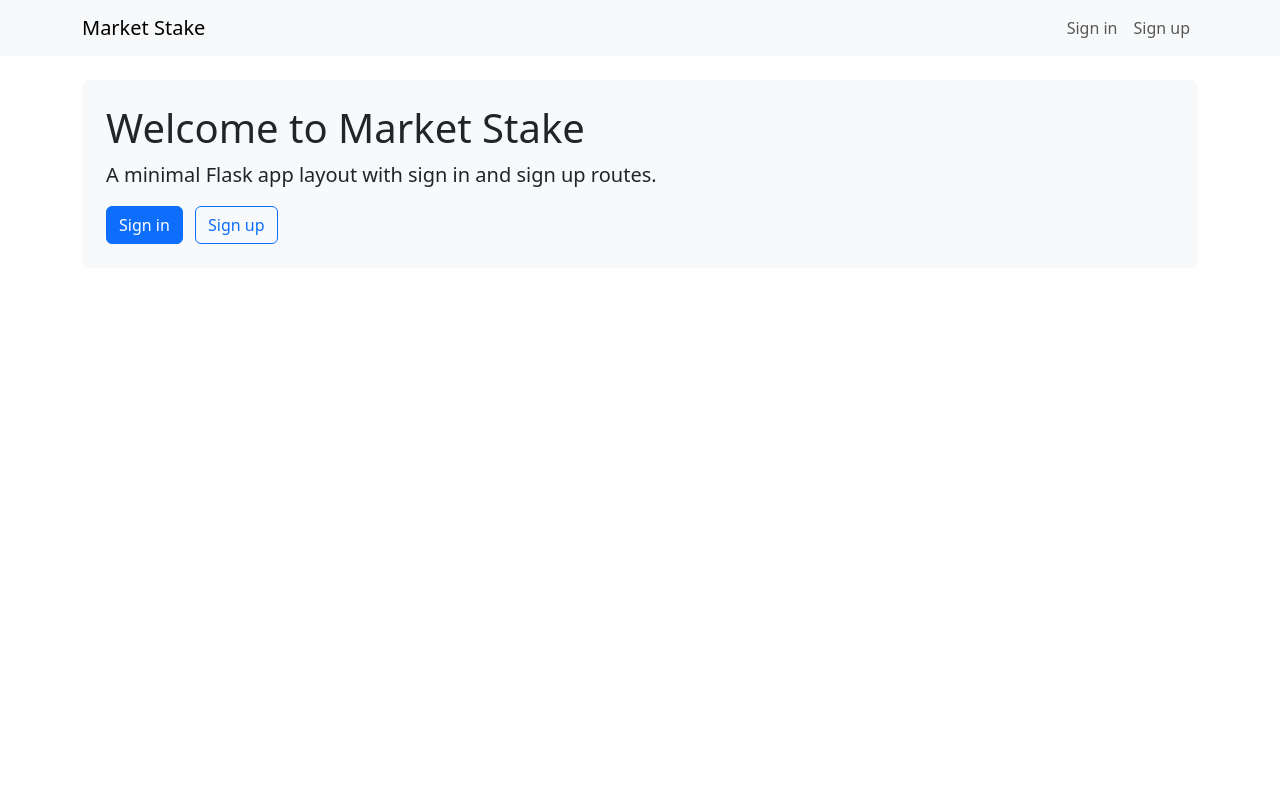
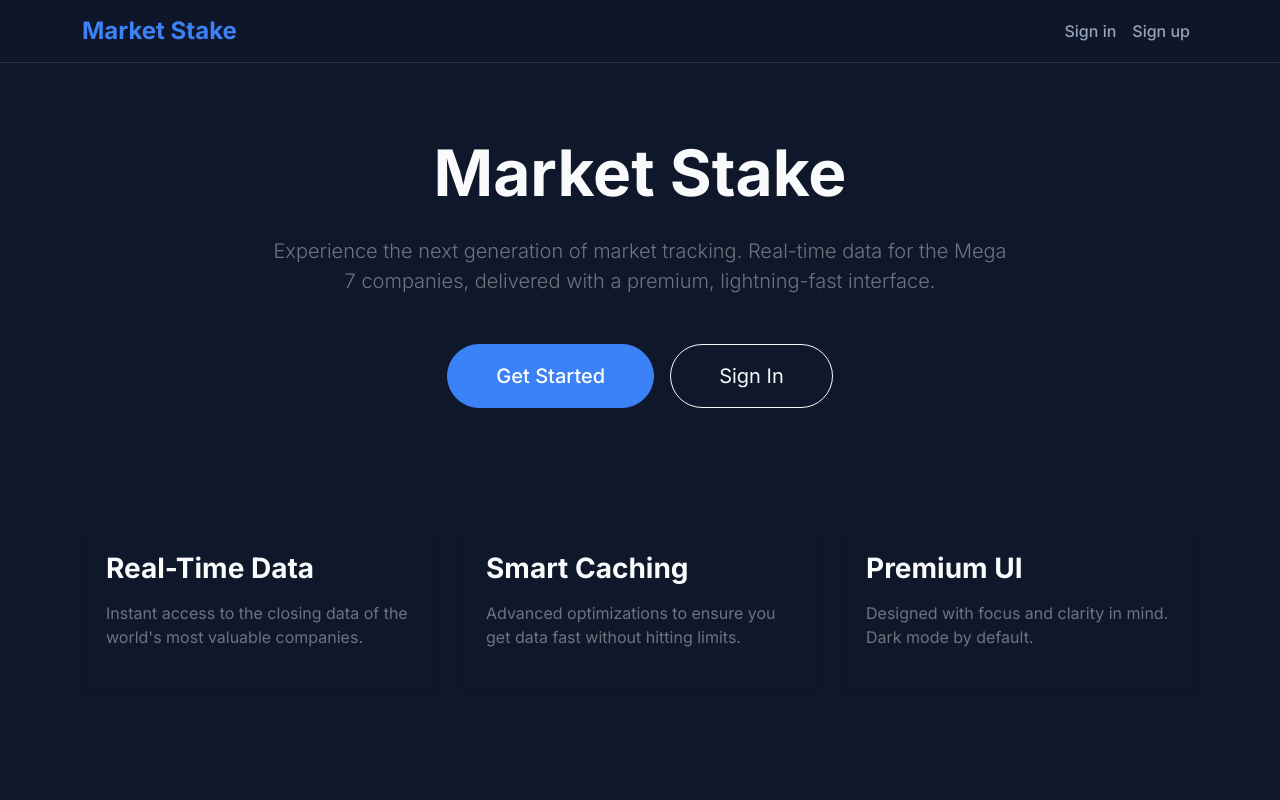
Before and after one commit to Aaron-pweb/MARKET-STAKE, a Flask app: page / in a window 1280 px wide. Run offline with Flask 3, Linux system fonts and the light colour scheme.

Commit message:
feat: Implement MarketStack service for Mega 7 stock data, revamp home and dashboard UIs, and introduce custom dark mode styling.

```diff
--- a/main.py
+++ b/main.py
@@ -1,20 +1,19 @@
 from flask import Flask, request, render_template, redirect, url_for, session, flash
+from market_service import MarketStackService
 
 app = Flask(__name__)
 app.config.from_prefixed_env()
 API_KEY = app.config.get("API_KEY")
-app.secret_key = app.config.get('API_KEY')
+app.secret_key = "app.config.get('API_KEY')"
+app.config["SECRETE_KEY"] = "THIS NIS TEH SECRETE KEY YEAH"
+
 users = {}
-
 
 @app.route("/")
 def home():
-	print(API_KEY)
-	print(users)
 	"""Home page. Shows sign in / sign up links or dashboard link when signed in."""
 	user = session.get("user")
 	return render_template("home.html", user=user)
-
 
 @app.route("/sign-in", methods=["GET", "POST"])
 def sign_in():
@@ -54,7 +53,16 @@ def dashboard():
 	if not user:
 		flash("Please sign in first", "info")
 		return redirect(url_for("sign_in"))
-	return render_template("dashboard.html", user=user)
+
+	try:
+		service = MarketStackService(api_key=API_KEY)
+		stock_data = service.get_stock_data()
+	except Exception as e:
+		print(f"Error getting stock data: {e}")
+		stock_data = []
+		flash("Error retrieving stock data", "danger")
+
+	return render_template("dashboard.html", user=user, stock_data=stock_data)
 
 
 @app.route("/sign-out")
@@ -64,13 +72,5 @@ def sign_out():
 	return redirect(url_for("home"))
 
 
-# Suggested additional routes (implement as needed):
-# - /profile : view / edit user profile
-# - /reset-password : password reset flow (email + token)
-# - /api/... : JSON endpoints for app data
-# - /static/... : serve assets (Flask serves /static by default)
-
-
 if __name__ == "__main__":
-	# Run in debug for local development only
 	app.run(debug=True)
--- /dev/null
+++ b/static/css/style.css
@@ -0,0 +1,124 @@
+/* Google Fonts */
+@import url('https://fonts.googleapis.com/css2?family=Inter:wght@300;400;500;600;700&display=swap');
+
+:root {
+  --bg-color: #0f172a;
+  --card-bg: #1e293b;
+  --text-primary: #f8fafc;
+  --text-secondary: #94a3b8;
+  --accent: #3b82f6;
+  --accent-hover: #2563eb;
+  --success: #10b981;
+  --danger: #ef4444;
+  --navbar-bg: rgba(15, 23, 42, 0.8);
+  --glass-border: rgba(255, 255, 255, 0.1);
+}
+
+body {
+  background-color: var(--bg-color);
+  color: var(--text-primary);
+  font-family: 'Inter', sans-serif;
+  min-height: 100vh;
+  display: flex;
+  flex-direction: column;
+}
+
+h1, h2, h3, h4, h5, h6 {
+  font-weight: 700;
+  color: var(--text-primary);
+}
+
+a {
+  text-decoration: none;
+  transition: all 0.2s ease;
+}
+
+/* Navbar */
+.navbar {
+  background-color: var(--navbar-bg) !important;
+  backdrop-filter: blur(10px);
+  border-bottom: 1px solid var(--glass-border);
+}
+
+.navbar-brand {
+  color: var(--accent) !important;
+  font-weight: 700;
+  font-size: 1.5rem;
+}
+
+.nav-link {
+  color: var(--text-secondary) !important;
+  font-weight: 500;
+}
+
+.nav-link:hover, .nav-link.active {
+  color: var(--text-primary) !important;
+}
+
+/* Cards */
+.card {
+  background-color: var(--card-bg);
+  border: 1px solid var(--glass-border);
+  border-radius: 12px;
+  box-shadow: 0 4px 6px -1px rgba(0, 0, 0, 0.1), 0 2px 4px -1px rgba(0, 0, 0, 0.06);
+  transition: transform 0.2s ease, box-shadow 0.2s ease;
+}
+
+.card:hover {
+  transform: translateY(-2px);
+  box-shadow: 0 10px 15px -3px rgba(0, 0, 0, 0.1), 0 4px 6px -2px rgba(0, 0, 0, 0.05);
+}
+
+.card-title {
+  color: var(--text-primary);
+  font-weight: 600;
+}
+
+.card-text {
+  color: var(--text-secondary);
+}
+
+/* Auth Pages */
+.auth-container {
+  max-width: 400px;
+  margin: 4rem auto;
+}
+
+/* Buttons */
+.btn-primary {
+  background-color: var(--accent);
+  border-color: var(--accent);
+  font-weight: 500;
+  padding: 0.5rem 1.5rem;
+}
+
+.btn-primary:hover {
+  background-color: var(--accent-hover);
+  border-color: var(--accent-hover);
+}
+
+/* Dashboard Table */
+.table {
+  color: var(--text-secondary);
+  border-color: var(--glass-border);
+}
+
+.table thead th {
+  color: var(--text-primary);
+  border-bottom: 2px solid var(--glass-border);
+  background-color: transparent;
+}
+
+.table td, .table th {
+  background-color: transparent;
+  color: var(--text-secondary);
+  border-bottom: 1px solid var(--glass-border);
+}
+
+.text-success {
+    color: var(--success) !important;
+}
+
+.text-danger {
+    color: var(--danger) !important;
+}
--- a/templates/base.html
+++ b/templates/base.html
@@ -5,9 +5,10 @@
     <meta name="viewport" content="width=device-width, initial-scale=1">
     <title>{% block title %}Market Stake{% endblock %}</title>
     <link href="https://cdn.jsdelivr.net/npm/bootstrap@5.3.2/dist/css/bootstrap.min.css" rel="stylesheet">
+    <link href="{{ url_for('static', filename='css/style.css') }}" rel="stylesheet">
   </head>
   <body>
-    <nav class="navbar navbar-expand-lg navbar-light bg-light mb-4">
+    <nav class="navbar navbar-expand-lg navbar-dark mb-4">
       <div class="container">
         <a class="navbar-brand" href="{{ url_for('home') }}">Market Stake</a>
         <div class="collapse navbar-collapse">
--- a/templates/home.html
+++ b/templates/home.html
@@ -3,15 +3,45 @@
 {% block title %}Home - Market Stake{% endblock %}
 
 {% block content %}
-  <div class="p-4 bg-light rounded-3">
-    <h1>Welcome to Market Stake</h1>
-    <p class="lead">A minimal Flask app layout with sign in and sign up routes.</p>
+<div class="row justify-content-center align-items-center text-center mt-5">
+  <div class="col-lg-8">
+    <h1 class="display-3 fw-bold mb-4">Market Stake</h1>
+    <p class="lead text-secondary mb-5">
+      Experience the next generation of market tracking. Real-time data for the Mega 7 companies,
+      delivered with a premium, lightning-fast interface.
+    </p>
+
     {% if user %}
-      <p>Signed in as <strong>{{ user }}</strong>.</p>
-      <a class="btn btn-primary" href="{{ url_for('dashboard') }}">Go to dashboard</a>
+    <a href="{{ url_for('dashboard') }}" class="btn btn-primary btn-lg px-5 py-3 rounded-pill shadow-lg">
+      Go to Dashboard
+    </a>
     {% else %}
-      <a class="btn btn-primary me-2" href="{{ url_for('sign_in') }}">Sign in</a>
-      <a class="btn btn-outline-primary" href="{{ url_for('sign_up') }}">Sign up</a>
+    <div class="d-grid gap-3 d-sm-flex justify-content-sm-center">
+      <a href="{{ url_for('sign_up') }}" class="btn btn-primary btn-lg px-5 py-3 rounded-pill">Get Started</a>
+      <a href="{{ url_for('sign_in') }}" class="btn btn-outline-light btn-lg px-5 py-3 rounded-pill">Sign In</a>
+    </div>
     {% endif %}
   </div>
+</div>
+
+<div class="row mt-5 pt-5 g-4 py-5 row-cols-1 row-cols-lg-3">
+  <div class="col">
+    <div class="card h-100 p-4 border-0 bg-transparent">
+      <h3 class="text-accent mb-3">Real-Time Data</h3>
+      <p class="text-secondary">Instant access to the closing data of the world's most valuable companies.</p>
+    </div>
+  </div>
+  <div class="col">
+    <div class="card h-100 p-4 border-0 bg-transparent">
+      <h3 class="text-accent mb-3">Smart Caching</h3>
+      <p class="text-secondary">Advanced optimizations to ensure you get data fast without hitting limits.</p>
+    </div>
+  </div>
+  <div class="col">
+    <div class="card h-100 p-4 border-0 bg-transparent">
+      <h3 class="text-accent mb-3">Premium UI</h3>
+      <p class="text-secondary">Designed with focus and clarity in mind. Dark mode by default.</p>
+    </div>
+  </div>
+</div>
 {% endblock %}
```
Also changed, not shown: market_service.py (added, +112 -0 lines), templates/dashboard.html (+39 -4 lines), verify_app.py (added, +55 -0 lines).
